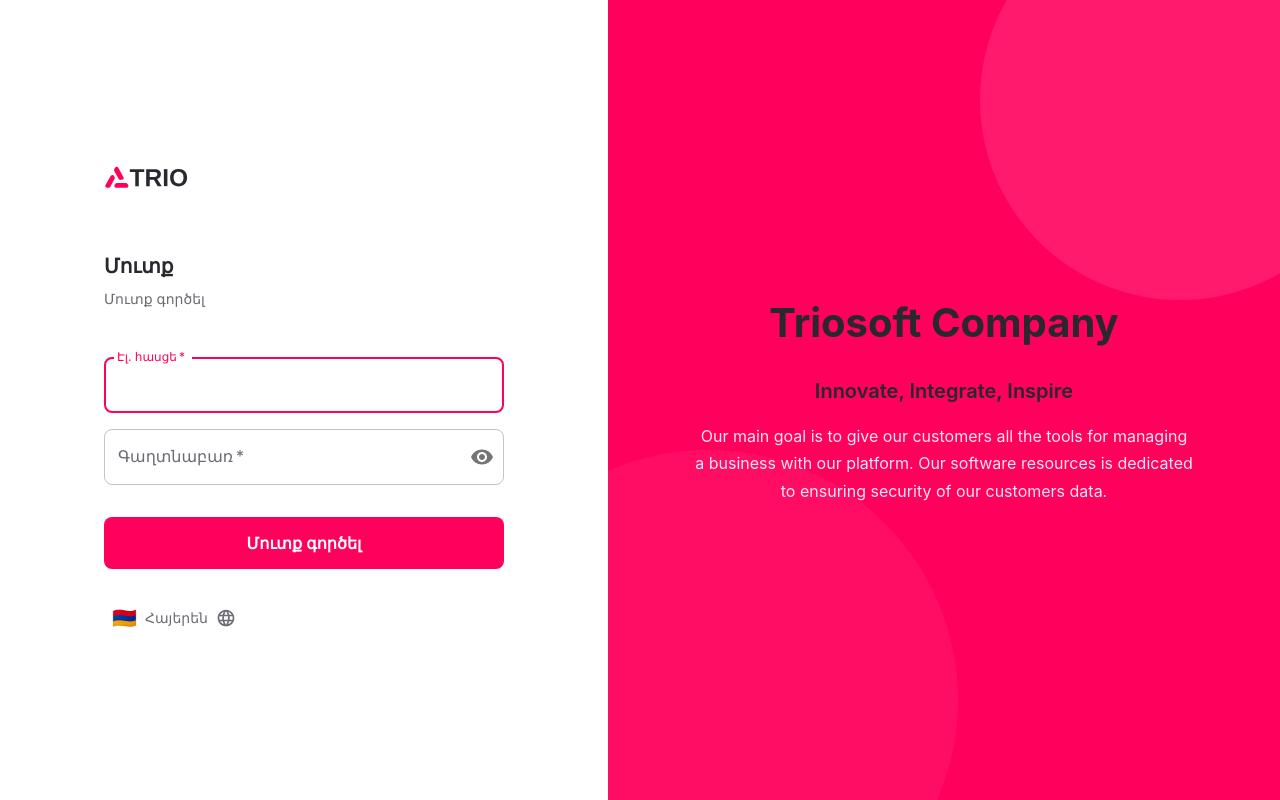
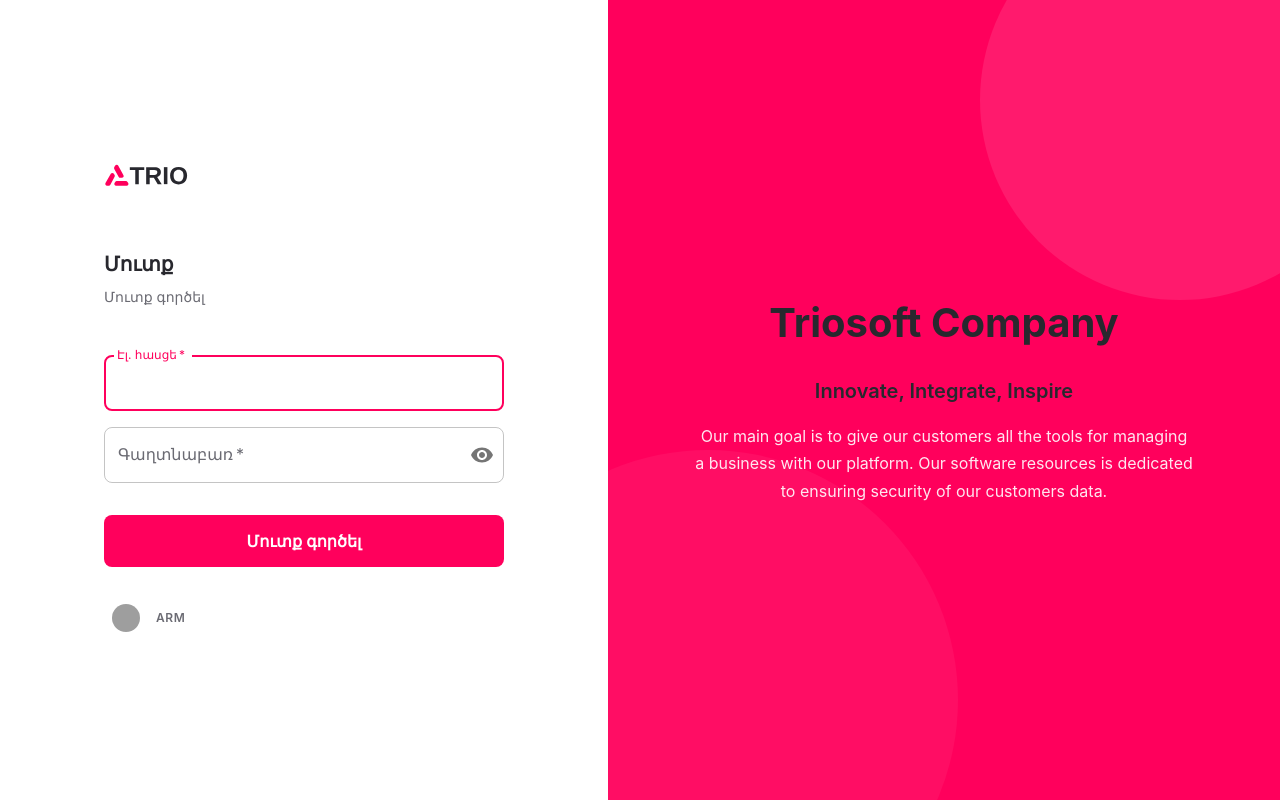
Before and after one commit to sanasaryank/trio-admin, a React (Vite) app: page /dev/login in a window 1280 px wide. Built offline with nearby package versions, Linux system fonts and the light colour scheme; grey boxes are pictures that could not be loaded.

Commit message:
feat: replace language text with country flags in language selector

```diff
--- a/src/components/common/LanguageSwitcher.tsx
+++ b/src/components/common/LanguageSwitcher.tsx
@@ -1,16 +1,44 @@
 import { useCallback } from 'react';
 import { useTranslation } from 'react-i18next';
-import { IconButton, Menu, MenuItem, ListItemText, Box } from '@mui/material';
-import { Language as LanguageIcon } from '@mui/icons-material';
+import { IconButton, Menu, MenuItem, ListItemText, Box, Typography } from '@mui/material';
 import { useState } from 'react';
 
 const languages = [
-  { code: 'hy', name: 'Հայերեն', flag: '🇦🇲' },
-  { code: 'ru', name: 'Русский', flag: '🇷🇺' },
-  { code: 'en', name: 'English', flag: '🇺🇸' },
+  { code: 'hy', name: 'Հայերեն', countryCode: 'am', shortCode: 'ARM' },
+  { code: 'ru', name: 'Русский', countryCode: 'ru', shortCode: 'RUS' },
+  { code: 'en', name: 'English', countryCode: 'us', shortCode: 'ENG' },
 ];
 
-export const LanguageSwitcher = () => {
+const FlagImage = ({ countryCode, name }: { countryCode: string; name: string }) => {
+  // Map some country codes if necessary (e.g. 'us' or other overrides)
+  const code = countryCode.toLowerCase();
+
+  return (
+    <Box
+      sx={{
+        width: '100%',
+        height: '100%',
+        display: 'flex',
+        alignItems: 'center',
+        justifyContent: 'center',
+      }}
+    >
+      <Box
+        component="img"
+        src={`https://hatscripts.github.io/circle-flags/flags/${code}.svg`}
+        alt={`${name} flag`}
+        sx={{
+          width: '100%',
+          height: '100%',
+          display: 'block',
+          borderRadius: '50%',
+        }}
+      />
+    </Box>
+  );
+};
+
+export const LanguageSwitcher = ({ showShortCode = false }: { showShortCode?: boolean }) => {
   const { i18n } = useTranslation();
   const [anchorEl, setAnchorEl] = useState<null | HTMLElement>(null);
   const open = Boolean(anchorEl);
@@ -46,10 +74,34 @@ export const LanguageSwitcher = () => {
           px: 1,
         }}
       >
-        <Box component="span" sx={{ fontSize: '1.25rem' }}>
-          {currentLanguage.flag}
+        <Box
+          sx={{
+            display: 'flex',
+            alignItems: 'center',
+            justifyContent: 'center',
+            width: 28,
+            height: 28,
+          }}
+        >
+          <FlagImage
+            countryCode={currentLanguage.countryCode}
+            name={currentLanguage.name}
+          />
         </Box>
-        <LanguageIcon />
+        {showShortCode && (
+          <Typography
+            variant="body2"
+            sx={{
+              ml: 1,
+              fontSize: '0.75rem',
+              fontWeight: 600,
+              color: 'text.secondary',
+              letterSpacing: '0.05em'
+            }}
+          >
+            {currentLanguage.shortCode}
+          </Typography>
+        )}
       </IconButton>
       <Menu
         anchorEl={anchorEl}
@@ -64,8 +116,19 @@ export const LanguageSwitcher = () => {
             onClick={() => handleLanguageChange(language.code)}
             selected={language.code === i18n.language}
           >
-            <Box component="span" sx={{ mr: 2, fontSize: '1.25rem' }}>
-              {language.flag}
+            <Box
+              sx={{
+                mr: 2,
+                display: 'flex',
+                alignItems: 'center',
+                width: 24,
+                height: 24,
+              }}
+            >
+              <FlagImage
+                countryCode={language.countryCode}
+                name={language.name}
+              />
             </Box>
             <ListItemText>{language.name}</ListItemText>
           </MenuItem>
--- a/src/pages/auth/LoginPage.tsx
+++ b/src/pages/auth/LoginPage.tsx
@@ -7,32 +7,21 @@ import {
   Button,
   Typography,
   Alert,
-  IconButton,
-  Menu,
-  MenuItem,
-  ListItemText,
 } from '@mui/material';
-import { Language as LanguageIcon } from '@mui/icons-material';
 import { useAuthStore } from '../../store/authStore';
 import { useAppSnackbar } from '../../providers/AppSnackbarProvider';
 import { getErrorMessage } from '../../api/errors';
 import TextField from '../../components/ui/atoms/TextField';
-
-const languages = [
-  { code: 'hy', name: 'Հայերեն', flag: '\u{1F1E6}\u{1F1F2}' },
-  { code: 'ru', name: 'Русский', flag: '\u{1F1F7}\u{1F1FA}' },
-  { code: 'en', name: 'English', flag: '\u{1F1FA}\u{1F1F8}' },
-];
+import { LanguageSwitcher } from '../../components/common/LanguageSwitcher';
 
 export const LoginPage = () => {
   const navigate = useNavigate();
-  const { t, i18n } = useTranslation();
+  const { t } = useTranslation();
   const { login, isLoading } = useAuthStore();
   const { showError } = useAppSnackbar();
   const [username, setUsername] = useState('');
   const [password, setPassword] = useState('');
   const [localErrorKey, setLocalErrorKey] = useState<string | null>(null);
-  const [anchorEl, setAnchorEl] = useState<null | HTMLElement>(null);
 
   const handleSubmit = async (e: React.FormEvent) => {
     e.preventDefault();
@@ -50,22 +39,6 @@ export const LoginPage = () => {
       showError(getErrorMessage(err));
     }
   };
-
-  const handleLanguageMenuOpen = (event: React.MouseEvent<HTMLElement>) => {
-    setAnchorEl(event.currentTarget);
-  };
-
-  const handleLanguageMenuClose = () => {
-    setAnchorEl(null);
-  };
-
-  const handleLanguageChange = (languageCode: string) => {
-    i18n.changeLanguage(languageCode);
-    localStorage.setItem('language', languageCode);
-    handleLanguageMenuClose();
-  };
-
-  const currentLanguage = languages.find((lang) => lang.code === i18n.language) || languages[0];
 
   const displayedError = localErrorKey ? t(localErrorKey) : null;
 
@@ -184,45 +157,8 @@ export const LoginPage = () => {
           </Box>
 
           {/* Language Selector */}
-          <Box sx={{ mt: 4, display: 'flex', alignItems: 'center', gap: 1 }}>
-            <IconButton
-              onClick={handleLanguageMenuOpen}
-              size="small"
-              sx={{
-                display: 'flex',
-                gap: 1,
-                px: 1,
-                color: 'text.secondary',
-              }}
-            >
-              <Box component="span" sx={{ fontSize: '1.25rem' }}>
-                {currentLanguage.flag}
-              </Box>
-              <Typography variant="body2" sx={{ fontSize: '0.875rem' }}>
-                {currentLanguage.name}
-              </Typography>
-              <LanguageIcon fontSize="small" />
-            </IconButton>
-            <Menu
-              anchorEl={anchorEl}
-              open={Boolean(anchorEl)}
-              onClose={handleLanguageMenuClose}
-              transformOrigin={{ horizontal: 'left', vertical: 'top' }}
-              anchorOrigin={{ horizontal: 'left', vertical: 'bottom' }}
-            >
-              {languages.map((language) => (
-                <MenuItem
-                  key={language.code}
-                  onClick={() => handleLanguageChange(language.code)}
-                  selected={language.code === i18n.language}
-                >
-                  <Box component="span" sx={{ mr: 2, fontSize: '1.25rem' }}>
-                    {language.flag}
-                  </Box>
-                  <ListItemText>{language.name}</ListItemText>
-                </MenuItem>
-              ))}
-            </Menu>
+          <Box sx={{ mt: 4, display: 'flex', justifyContent: 'flex-start' }}>
+            <LanguageSwitcher showShortCode={true} />
           </Box>
         </Box>
       </Box>
```
